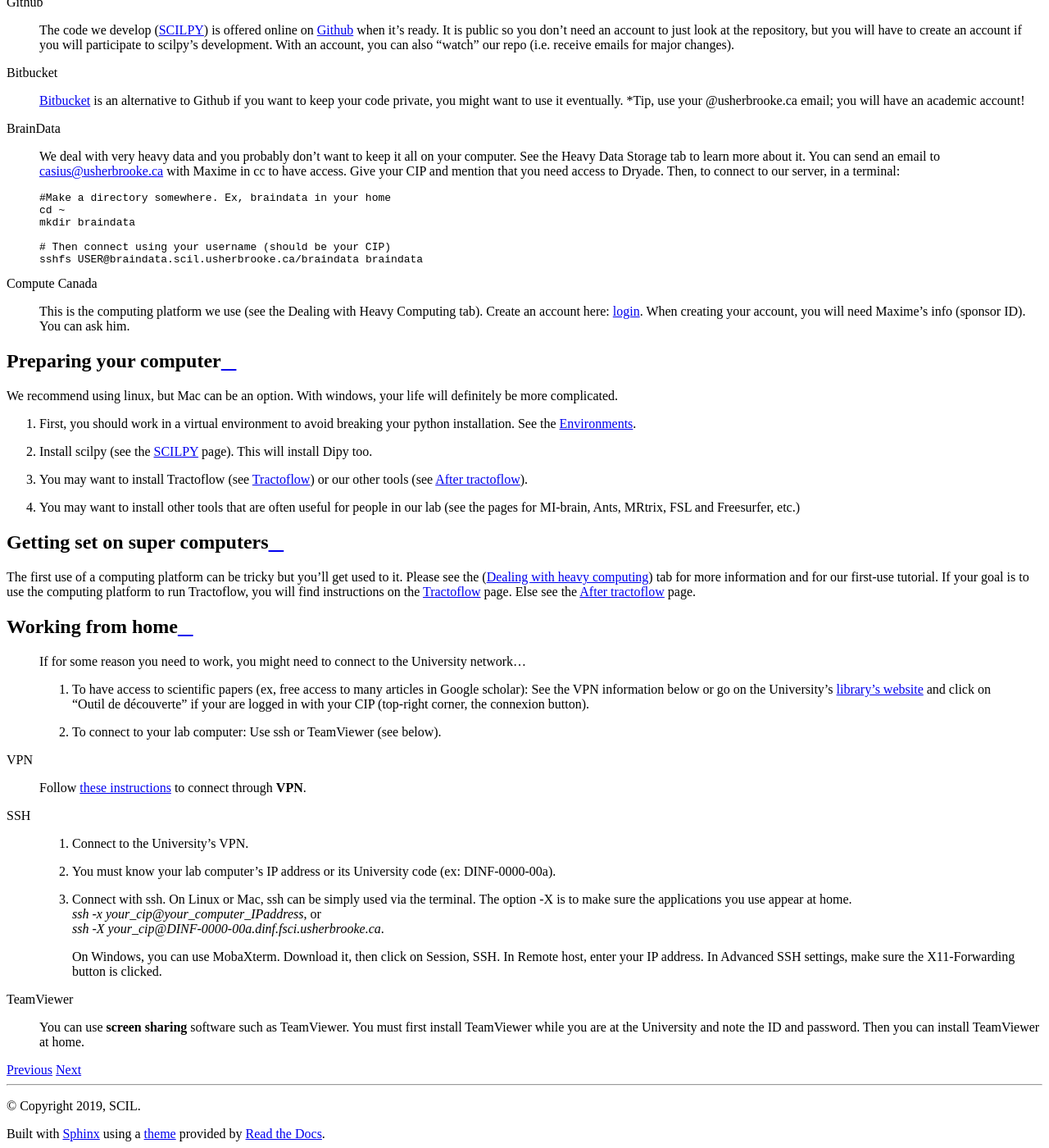
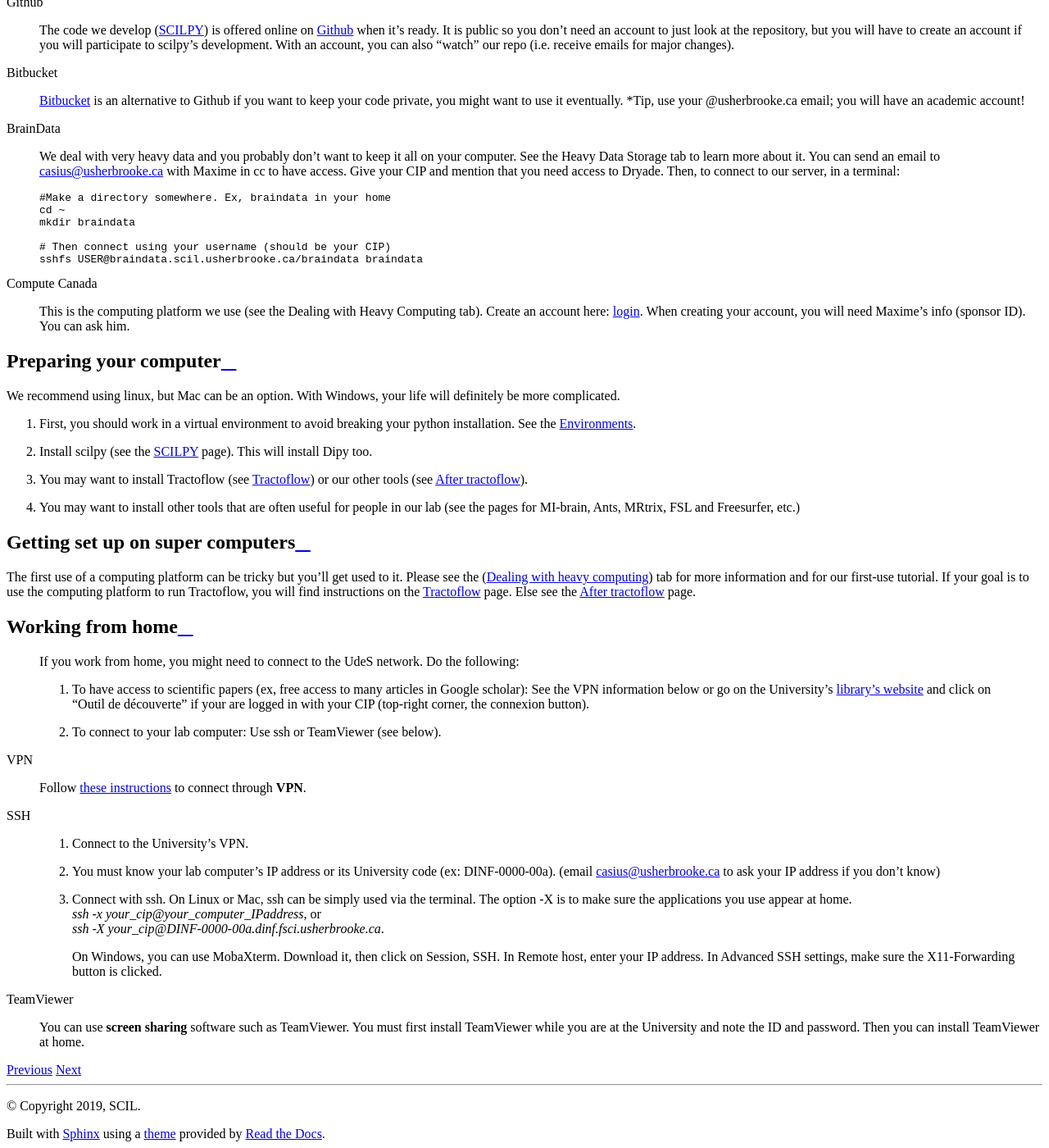
Before and after one commit to scilus/scil-documentation, a Sphinx documentation site: the page built from source/arriving/welcome.rst, in a window 1280 px wide and 1400 px high, scrolled down 1405 px. Shown: the whole window at 82% size. Built offline with Sphinx 7.4.7 and the Read the Docs theme 2.0.0, drawn with Linux system fonts in a browser that asks for light colours; some of the changed text lies outside the part shown.

Commit message:
Answering Max's comments

```diff
--- a/source/arriving/welcome.rst
+++ b/source/arriving/welcome.rst
@@ -48,7 +48,7 @@
 Preparing your computer
 """""""""""""""""""""""
 
-We recommend using linux, but Mac can be an option. With windows, your life will definitely be more complicated.
+We recommend using linux, but Mac can be an option. With Windows, your life will definitely be more complicated.
 
 1. First, you should work in a virtual environment to avoid breaking your python installation. See the :ref:`ref_environments_page`.
 
@@ -58,15 +58,15 @@
 
 4. You may want to install other tools that are often useful for people in our lab (see the pages for MI-brain, Ants, MRtrix, FSL and Freesurfer, etc.)
 
-Getting set on super computers
-""""""""""""""""""""""""""""""
+Getting set up on super computers
+"""""""""""""""""""""""""""""""""
 
 The first use of a computing platform can be tricky but you'll get used to it. Please see the (:ref:`ref_heavy_computing`) tab for more information and for our first-use tutorial. If your goal is to use the computing platform to run Tractoflow, you will find instructions on the :ref:`ref_tractoflow` page. Else see the :ref:`ref_other_pipelines` page.
 
 Working from home
 """""""""""""""""
 
-    If for some reason you need to work, you might need to connect to the University network...
+    If you work from home, you might need to connect to the UdeS network. Do the following:
 
     1) To have access to scientific papers (ex, free access to many articles in Google scholar): See the VPN information below or go on the University's `library's website <https://www.usherbrooke.ca/biblio/trouver-des/articles-de-periodiques-revues-et-journaux/>`_ and click on "Outil de découverte" if your are logged in with your CIP (top-right corner, the connexion button).
 
@@ -78,7 +78,7 @@
 SSH
     1. Connect to the University's VPN.
 
-    2. You must know your lab computer's IP address or its University code (ex: DINF-0000-00a).
+    2. You must know your lab computer's IP address or its University code (ex: DINF-0000-00a). (email casius@usherbrooke.ca to ask your IP address if you don't know)
 
     3. | Connect with ssh. On Linux or Mac, ssh can be simply used via the terminal. The option -X is to make sure the applications you use appear at home.
        | `ssh -x your_cip@your_computer_IPaddress`, or
```
